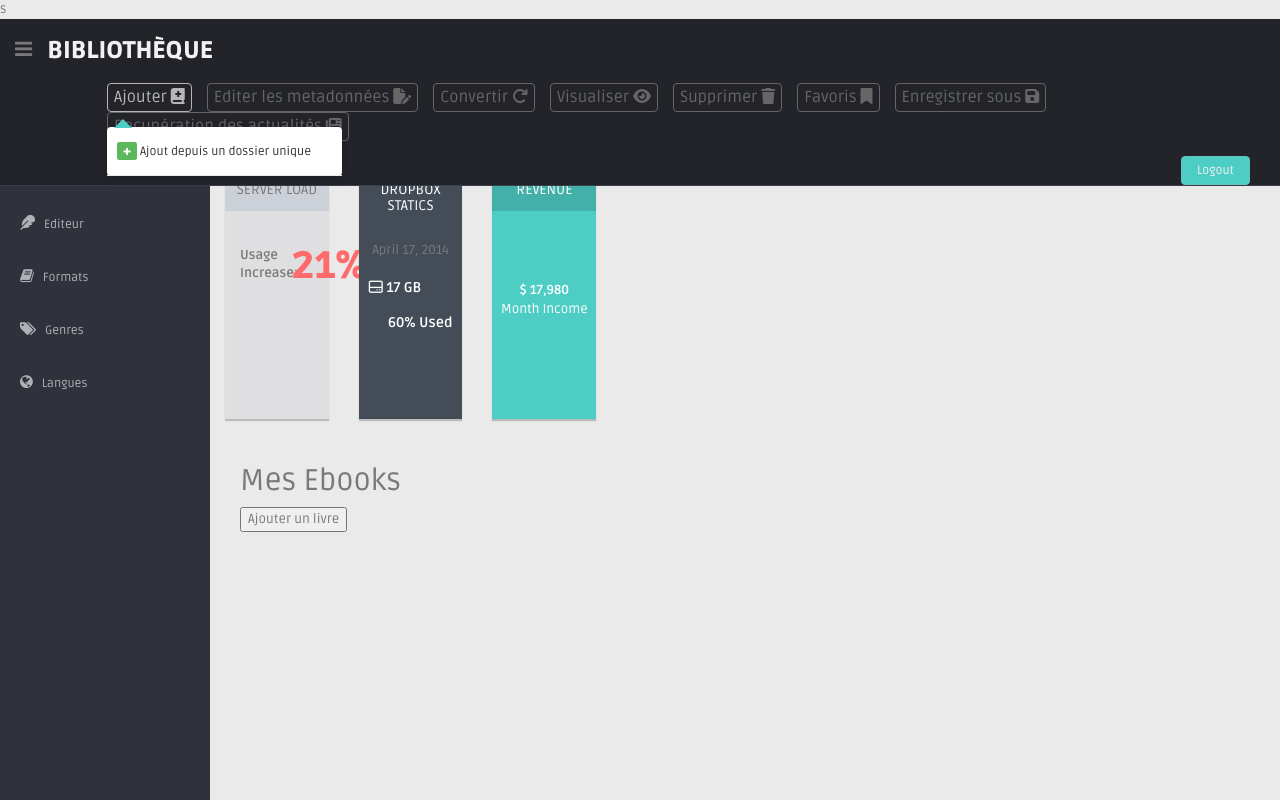
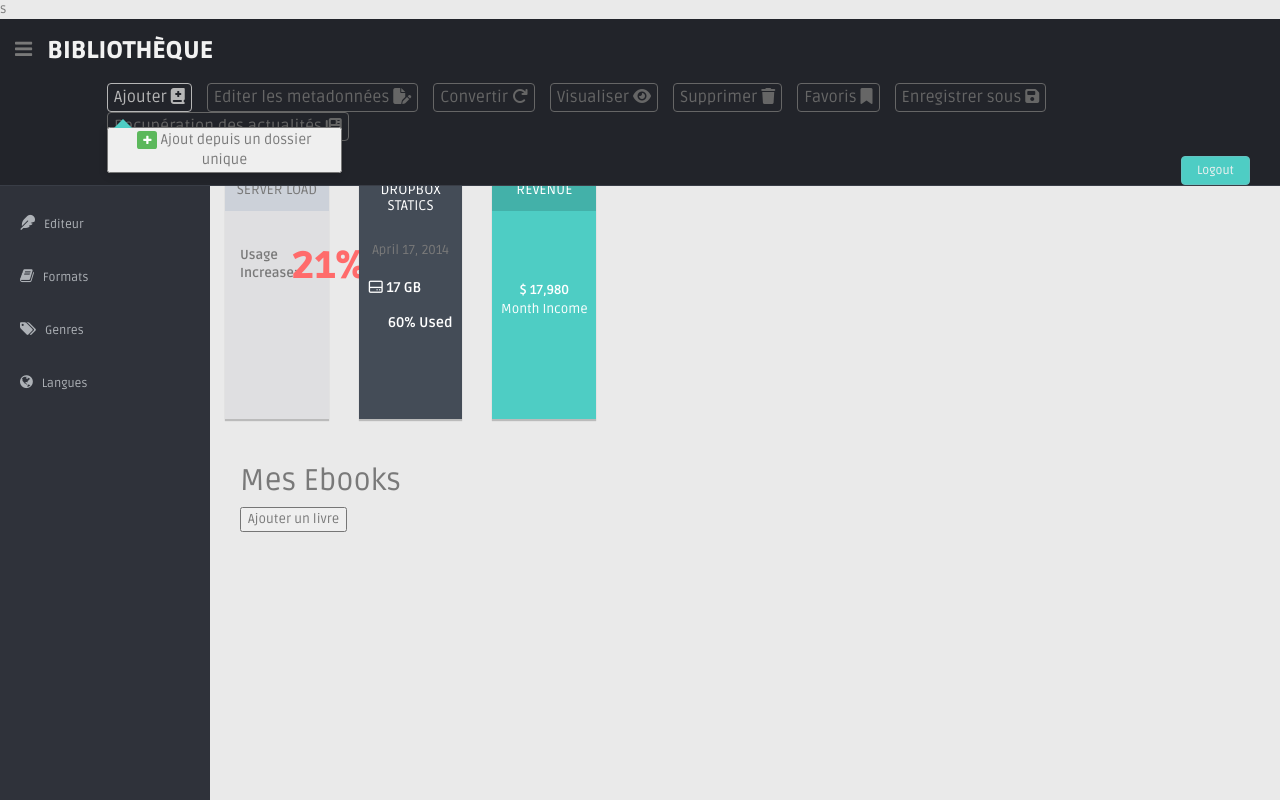
Before and after one commit to valentin1538/BookWaves, a PHP site: page / in a window 1280 px wide, after a click on "Ajouter"; the page is wider, and only the part inside the window is pictured. Run offline with PHP 8.4, Linux system fonts and the light colour scheme; some libraries are stand-ins or nearby versions.

Commit message:
Add files via upload

```diff
--- a/php/index.php
+++ b/php/index.php
@@ -41,10 +41,9 @@
               <ul class="dropdown-menu extended notification">
               <div class="notify-arrow notify-arrow-green"></div>
               <li>
-                <a href="index.html#">
-                  <span class="label label-success"><i class="fa fa-plus"></i></span>
-                  Ajout depuis un dossier unique
-                  </a>
+              <button id="add-book"><span class="label label-success"><i class="fa fa-plus"></i></span>
+                  Ajout depuis un dossier unique</button>
+              <input type="file" id="file-input" accept=".epub" style="display: none">
               </li>
             </ul>
           </li>
```
